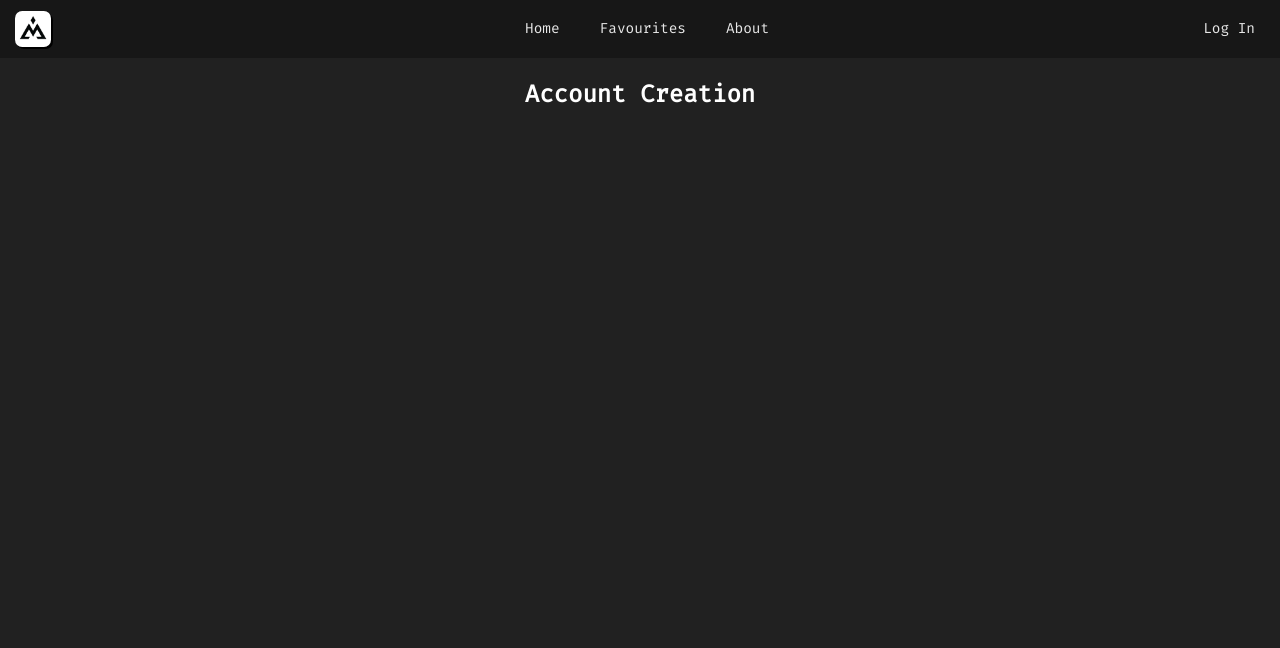
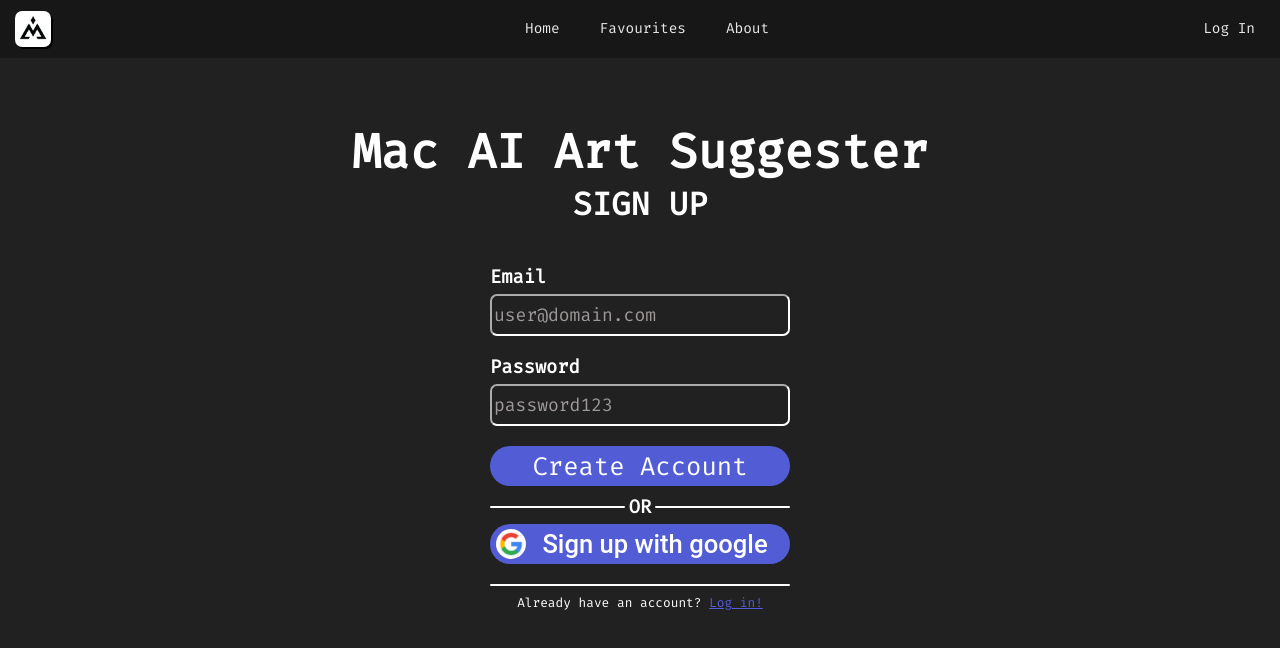
Before and after one commit to IainMac32/ArtSuggesterAI, a React (Create React App) app in the folder frontend/art-suggester-website/: page /createAccount in a window 1280 px wide. Shown: the top 648 px of the page. Built offline with nearby package versions, Linux system fonts and the light colour scheme.

Commit message:
Template account creation page + styles

```diff
--- /dev/null
+++ b/frontend/art-suggester-website/src/pages/CreateAccount.css
@@ -0,0 +1,36 @@
+/*
+ * Aiden Henderson
+ * Styles for the account creation page
+ * found under frontend/art-suggester-website/src/pages/
+ * styles also found on Login.css to lower redundancies
+ */
+
+.createAccount {
+    padding: 30px
+}
+
+.createAccount h1{
+    font-size: 3rem;
+    margin-bottom:0;
+}
+
+.createAccount h2{
+    margin-top: 0;
+    margin-bottom: 20px;
+    font-size: 2rem;
+}
+
+.createAccount h3{
+    margin-bottom: 5px;
+}
+
+.createAccount input{
+    background-color:var(--background) ;
+    border-color: var(--content);
+    font-family: "Fira Code";
+    font-size: 18px;
+    color: var(--content);
+    border-radius: 7px;
+    width: 300px;
+    height: 36px;
+}
--- a/frontend/art-suggester-website/src/pages/CreateAccount.js
+++ b/frontend/art-suggester-website/src/pages/CreateAccount.js
@@ -1,10 +1,32 @@
+/*
+ * Aiden Henderson & Johann Caancan
+ */
+
 import NavBar from "../components/NavBar";
+import './CreateAccount.css'
 
 export default function CreateAccount() {
     return (
         <>
             <NavBar />
-            <h2>Account Creation</h2>
+            <main className="createAccount">
+                <h1>Mac AI Art Suggester</h1>
+                <h2>SIGN UP</h2>
+                <div className = "inputs">
+                    <h3 className = "inputLabel">Email</h3>
+                    <input className = "loginInput" placeholder="user@domain.com"></input>
+                    <h3 className = "inputLabel">Password</h3>
+                    <input className = "loginInput" placeholder="password123"></input>
+                    <button className = "Login">Create Account</button>
+                    <div className = 'halfLine'></div>
+                    <h3 className = "or">OR</h3>
+                    <div className = 'halfLine'></div>
+                    <button className = "Google"><img src="/images/GoogleLogo.png" alt="logo" className='google-logo' />Sign up with google</button>
+                    <div className = 'line'></div>
+                    <p className="noAcc">Already have an account? <a href = '/login'>Log in!</a></p>
+                </div>
+
+            </main>
         </>
     );
 };
```
